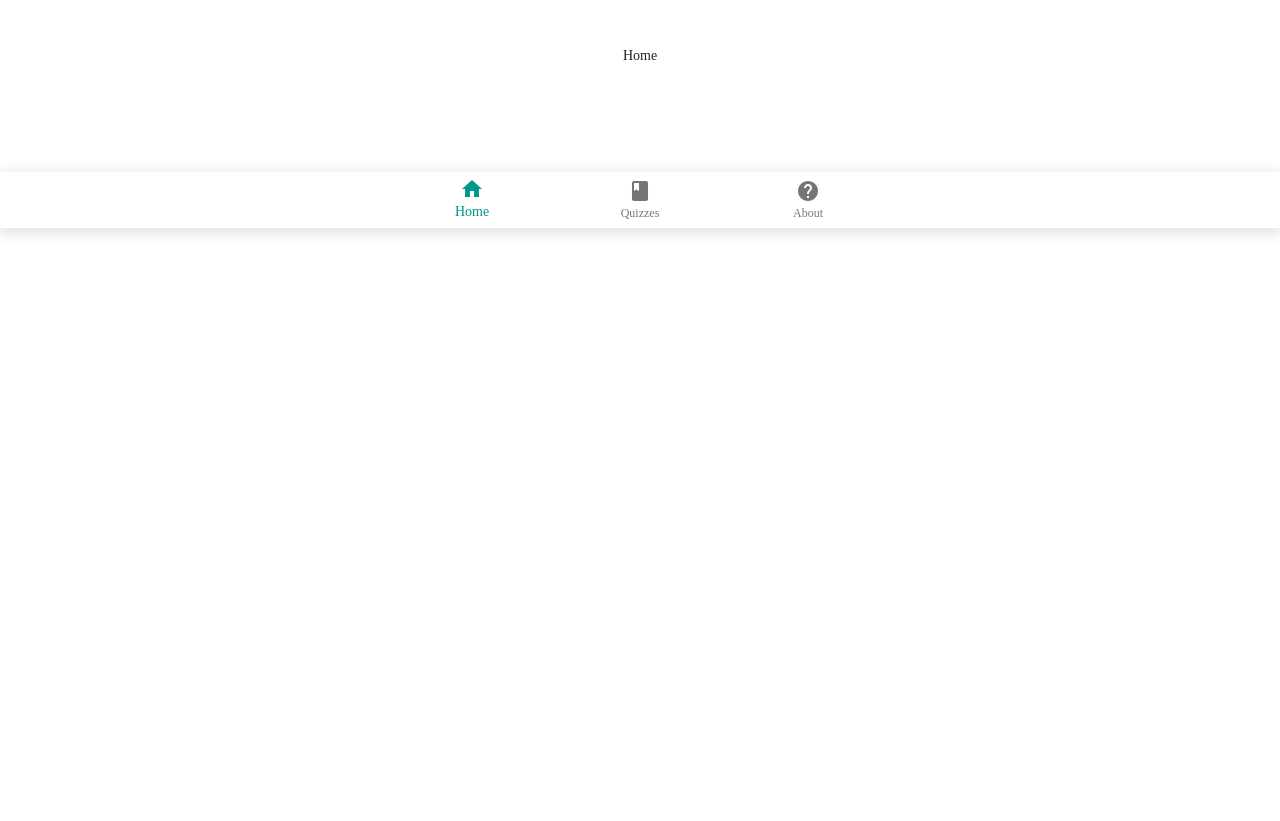
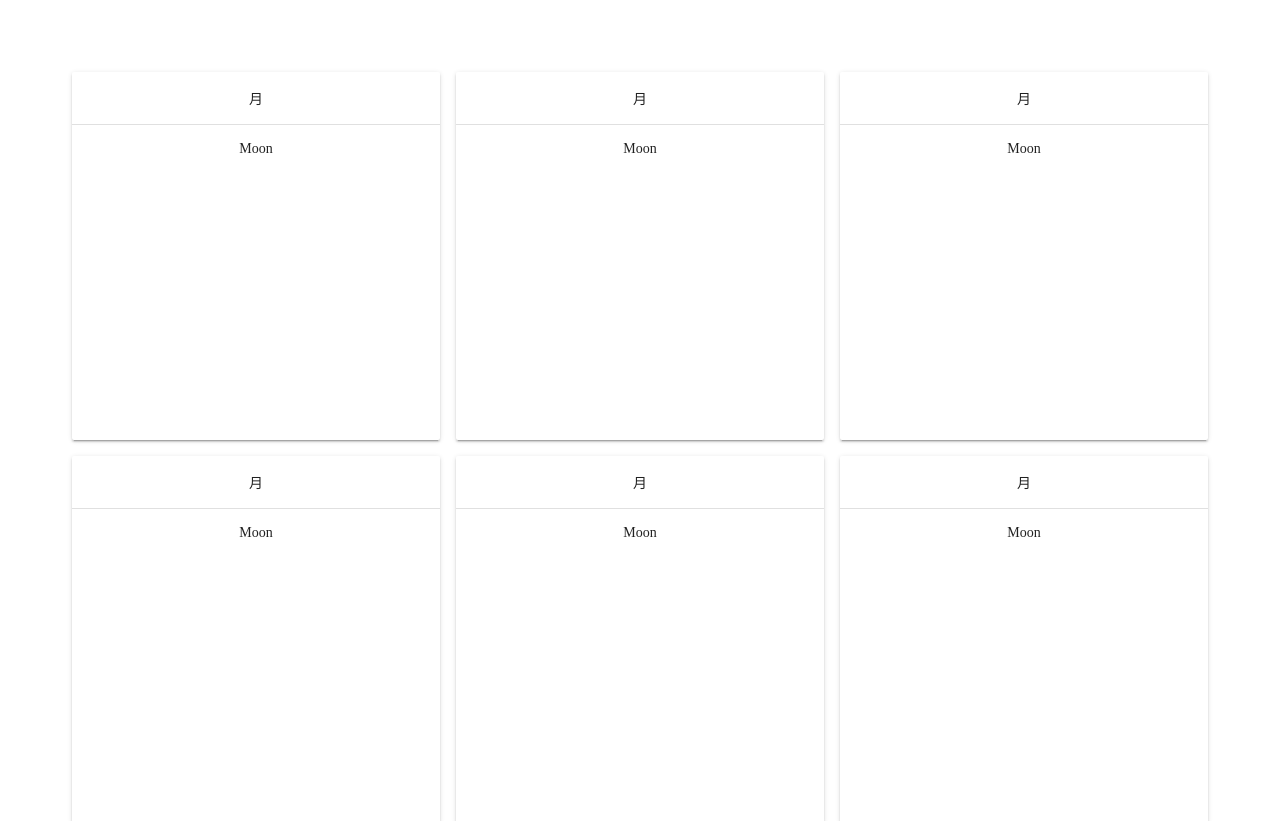
Before and after one commit to Aymenworks/JLPTN5-SP, a Vue app: page / in a window 1280 px wide. Shown: the top 821 px of the page. Before the commit the page ends 800 px from the top, so only its background shows below. Built offline with nearby package versions, Linux system fonts and the light colour scheme.

Commit message:
Add simple grid component

```diff
--- a/src/components/Home.vue
+++ b/src/components/Home.vue
@@ -1,5 +1,17 @@
 <template>
   <div>
-    Home
+      <v-container grid-list-lg>
+        <v-layout align-space-between justify-start row wrap>
+          <v-flex v-for="i in 82" xs4>
+             <v-card color="transparent">
+               <v-responsive :aspect-ratio="1/1">
+                 <v-card-text>月</v-card-text>
+                 <v-divider light/>
+                 <v-card-text>Moon</v-card-text>
+               </v-responsive>
+            </v-card>
+          </v-flex>
+        </v-layout>
+      </v-container>
   </div>
 </template>
```
